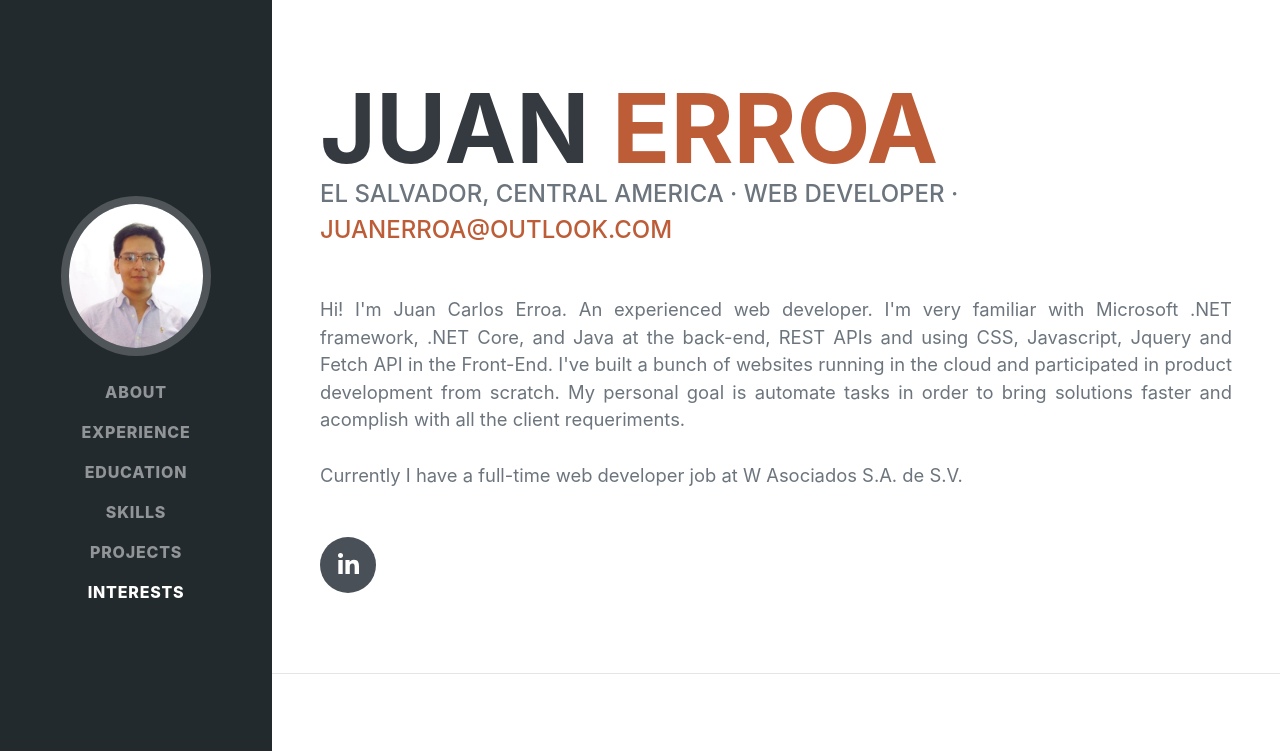
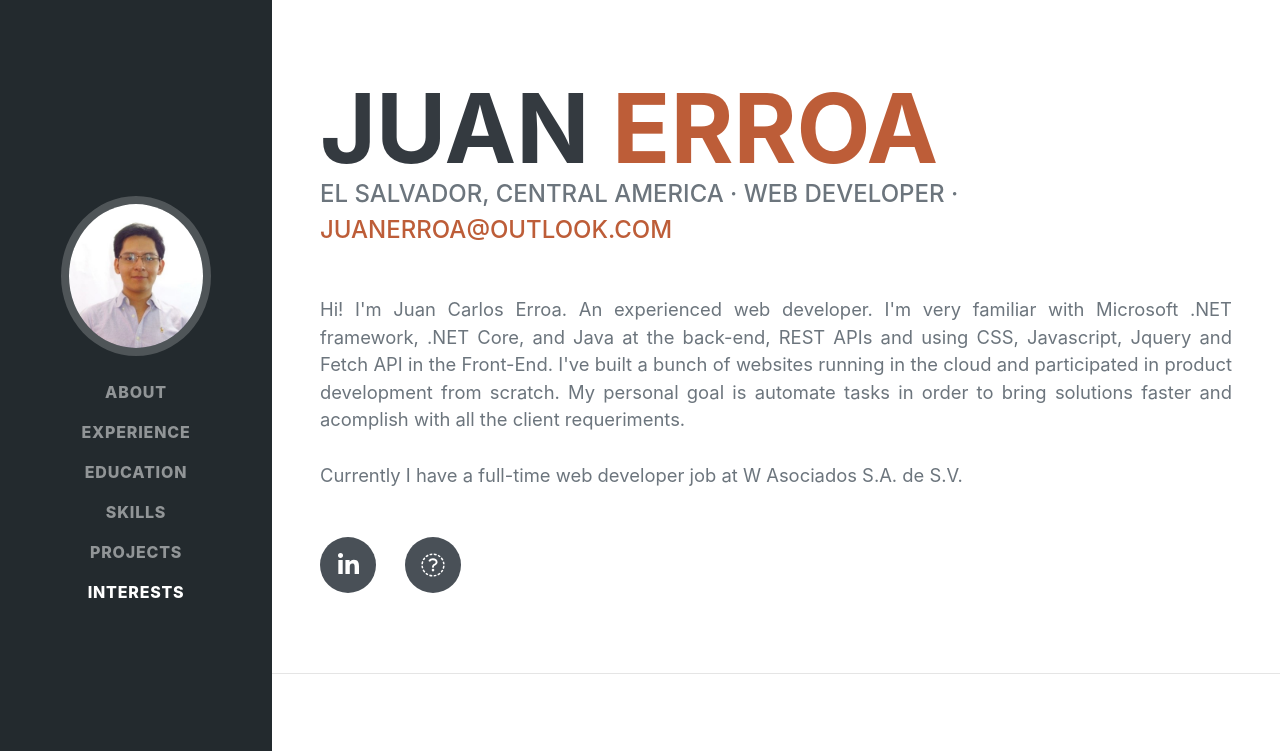
Before and after one commit to JuanErroa/Portfolio, a plain HTML site: page index.html in a window 1280 px wide. Shown: the top 751 px of the page. Drawn offline with nearby package versions, Linux system fonts and the light colour scheme; a web font is replaced by a local one.

Commit message:
Update index.html

```diff
--- a/index.html
+++ b/index.html
@@ -58,6 +58,7 @@
                </p>
                <div class="social-icons">
                 <a class="social-icon" href="https://www.linkedin.com/in/juan-erroa-3432131b8/"><i class="fab fa-linkedin-in"></i></a>
+                   <a class="social-icon" href="https://www.facebook.com/juan.erroa/"><i class="fab fa-facebook-in"></i></a>
             </div>
         </div>
     </section>
```
